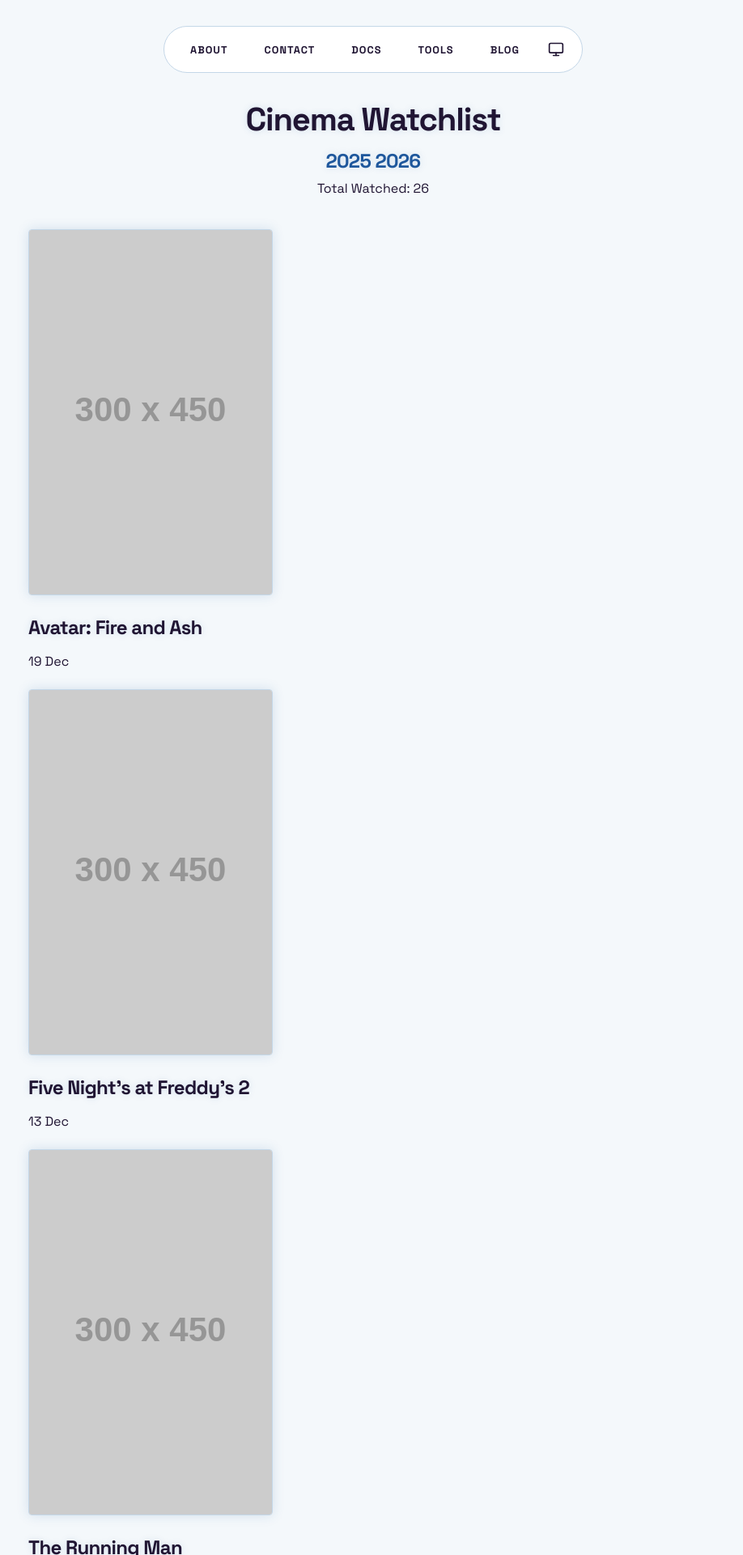
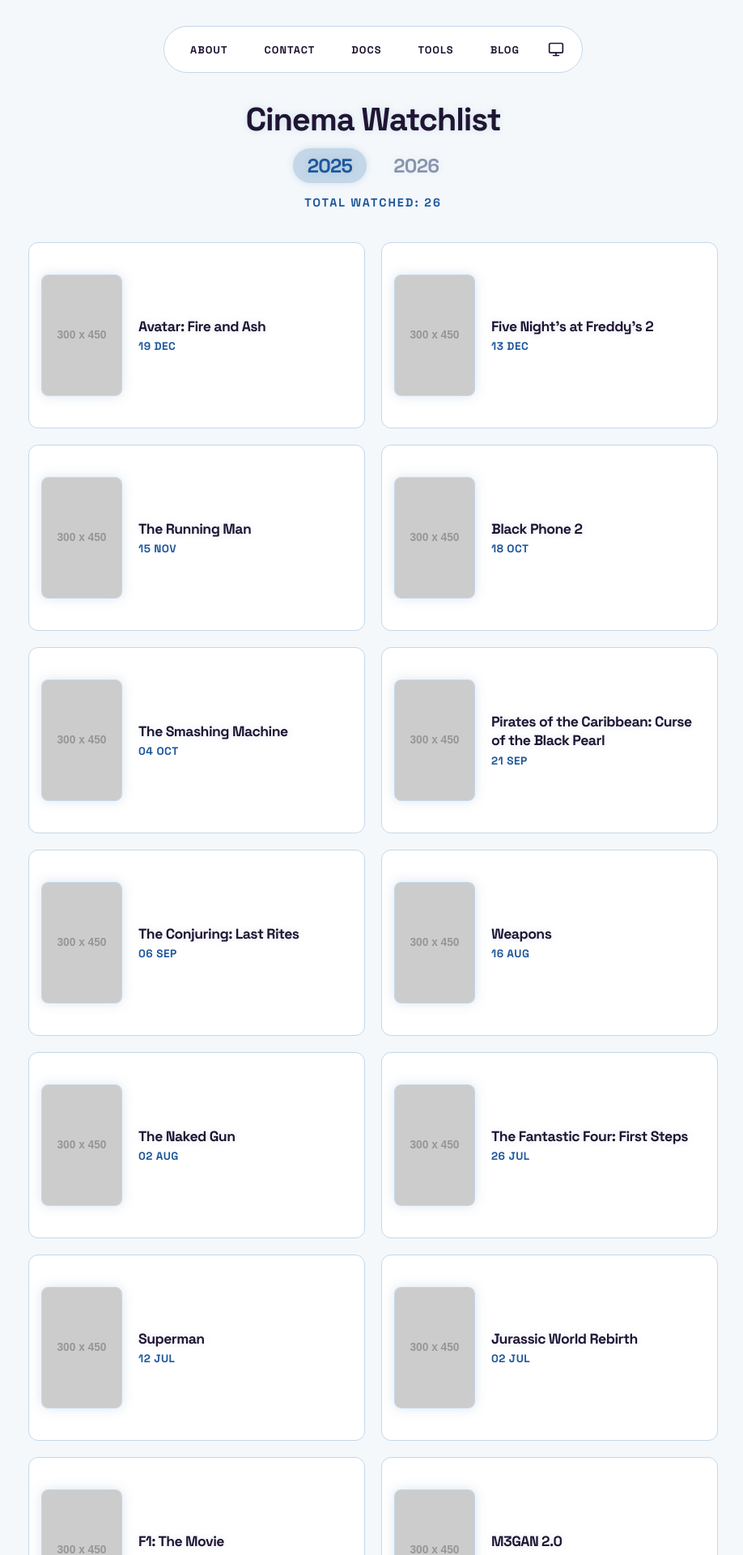
Before and after one commit to PASSK3YS/PASSK3YS.github.io, a Jekyll site: the page built from watchlists/cinema-watchlist-2025.html, in a window 1280 px wide. Shown: the top 1920 px of the page at 81% size, without its empty margins (179-1097 px from the left). Built offline with Jekyll 4.4.1, drawn with Linux system fonts in a browser that asks for light colours.

Commit message:
chore: fix error

```diff
--- a/watchlists/cinema-watchlist-2025.html
+++ b/watchlists/cinema-watchlist-2025.html
@@ -13,6 +13,7 @@
     font-size: 2.5em;
     color: var(--text);
     margin: 0 0 10px 0;
+}
 .year-nav {
     display: flex;
     gap: 15px;
@@ -110,7 +111,7 @@
         <a href="#" class="year-active">2025</a>
         <a href="/cinema-watchlist/" class="year-inactive">2026</a>
     </h2>
-    <span class="watch-count" id="totalCount">Total Watched: 0</span>
+    <span class="watch-count" id="totalCount"></span>
 </div>
 
 <div class="movie-grid" id="movieGrid">
--- a/watchlists/cinema-watchlist-2026.html
+++ b/watchlists/cinema-watchlist-2026.html
@@ -7,12 +7,13 @@
 <style>
 .page-header {
     text-align: center;
-    margin-bottom: 30px;
+    margin-bottom: 40px;
 }
 .main-title {
     font-size: 2.5em;
     color: var(--text);
     margin: 0 0 10px 0;
+}
 .year-nav {
     display: flex;
     gap: 15px;
```
